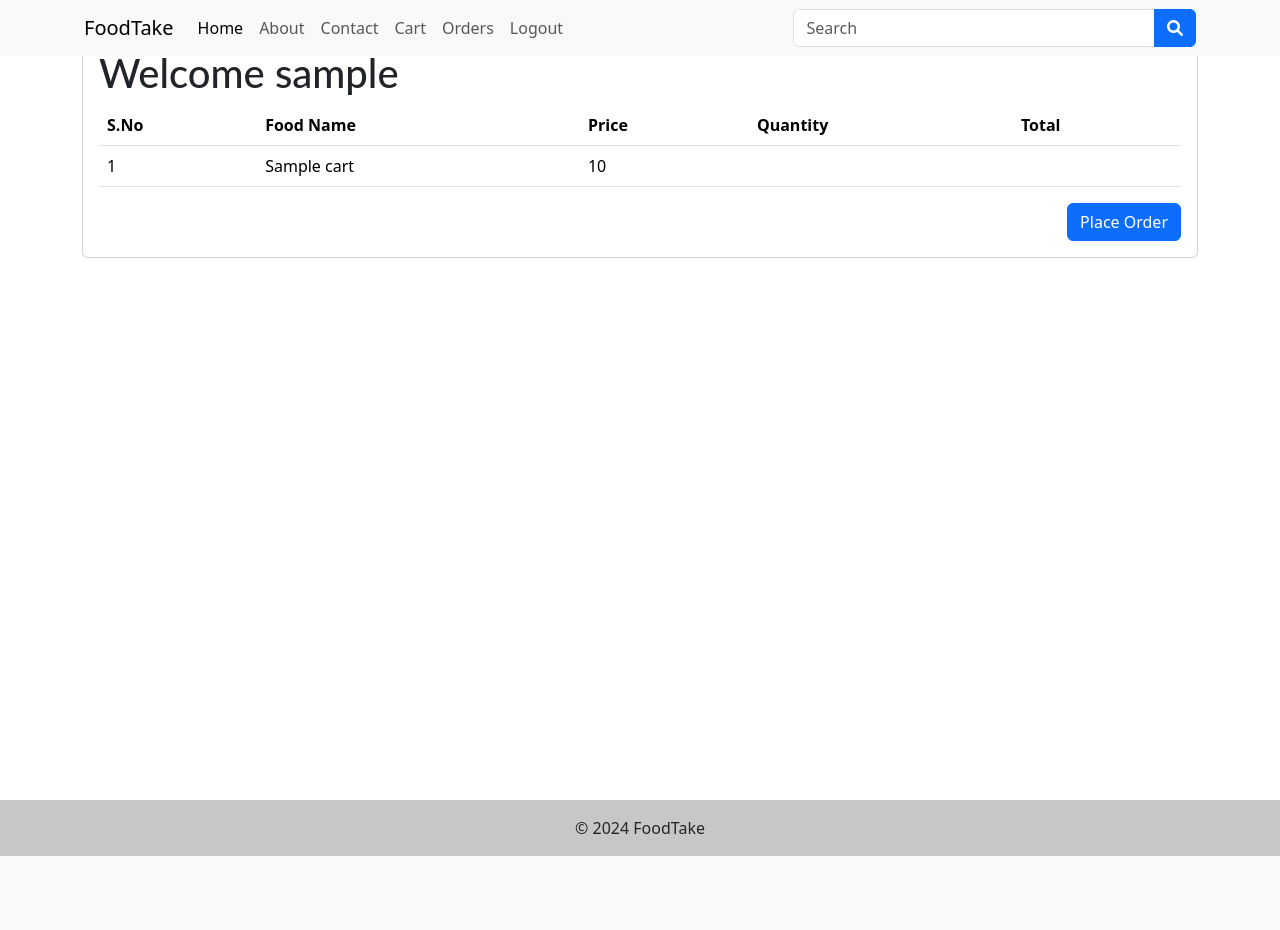
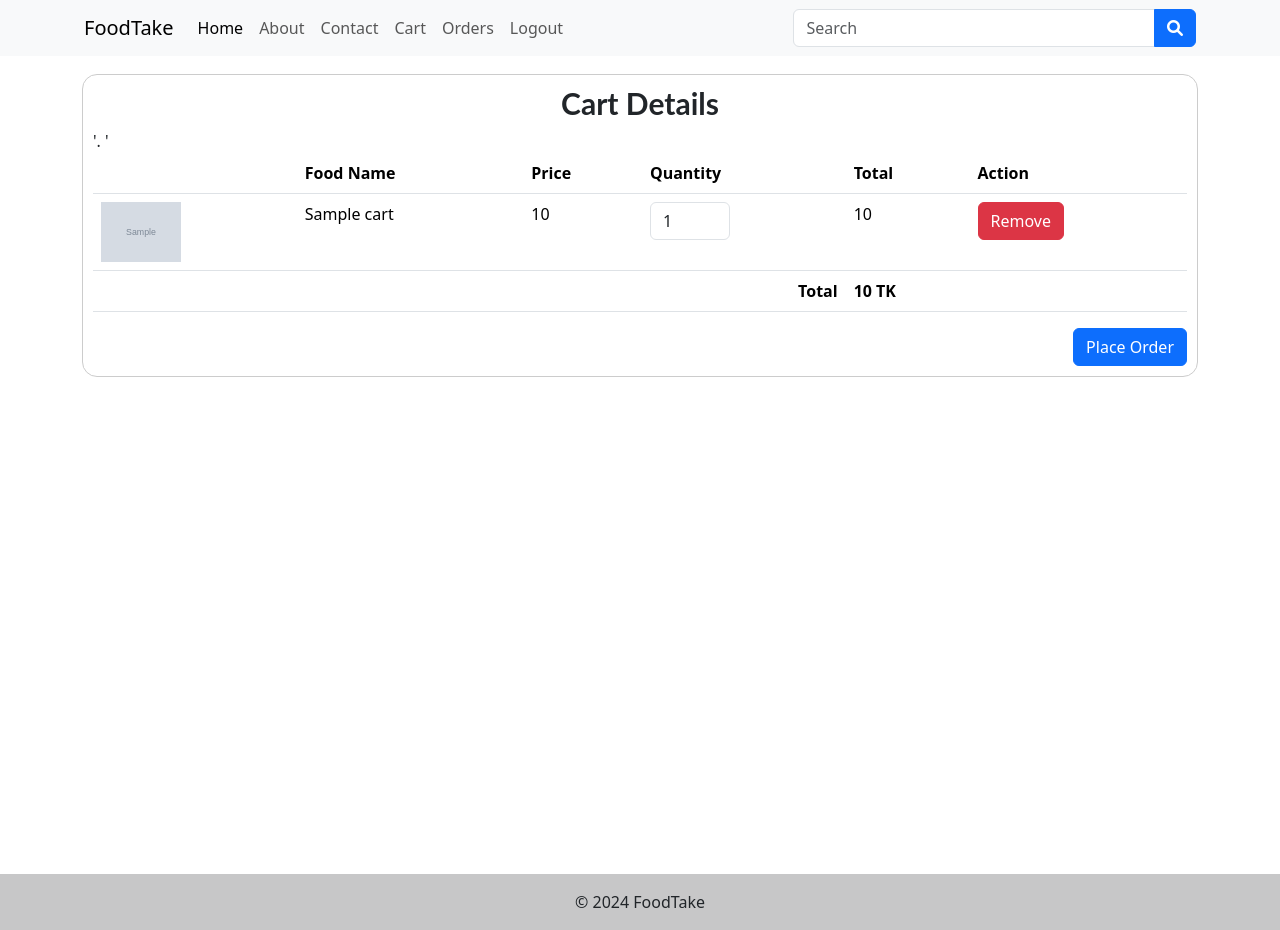
Before and after one commit to mhr-noyon/FoodTake, a PHP site: page /cart_page.php in a window 1280 px wide. Before the commit the page ends 856 px from the top, so only its background shows below. Run offline with PHP 8.4, Linux system fonts and the light colour scheme; the visitor is signed in with stand-in values (Sample User, id 1); tables that the repository leaves empty or names only in its code hold one stand-in row (values such as "Sample post"); grey boxes marked "Sample" are stand-in pictures.

Commit message:
cart details page is working

```diff
--- a/css/landingPage.css
+++ b/css/landingPage.css
@@ -50,6 +50,8 @@ h6 {
   background-color: rgb(236, 236, 236) !important;
 }
 .main {
+  /* background-color: #93d7ff;
+  z-index: 1 !important; */
   min-height: 100vh;
   margin: 0;
 }
@@ -250,3 +252,25 @@ h6 {
   margin: 20px auto;
   opacity: 0.8;
 }
+
+/* Card details page */
+.cart-box{
+  margin-top: 50px;
+  justify-content: space-between;
+  align-items: center;
+  padding: 10px;
+  border: 1px solid #ccc;
+  border-radius: 15px;
+}
+.quantity-div{
+  width: 80px !important;
+  color: rgb(105, 78, 255);
+}
+.cart-caption{
+  font-size: 30px;
+  font-weight: bold;
+  text-align:center;
+}
+.cart-food-img{
+  width: 80px;
+}
--- a/customer_signin/add_to_cart.php
+++ b/customer_signin/add_to_cart.php
@@ -39,3 +39,5 @@ if (isset($_POST['id']) && isset($_POST['name']) && isset($_POST['price']) && is
 } else {
      echo "You are not LOGGED IN!";
 }
+// Close connection
+$conn->close();
--- a/customer_signin/cart_details.php
+++ b/customer_signin/cart_details.php
@@ -1,10 +1,9 @@
 <?php
 include "db_conn.php";
-
+$_SESSION['count']=0;
 if (isset($_SESSION['customer_username'])) {
      $user_id = $_SESSION['customer_user_id'];
      $uname = $_SESSION['customer_username'];
-     echo "<h1>Welcome $uname</h1>";
      $sql = "SELECT * FROM cart WHERE customer_id='$user_id'";
 
      $result = mysqli_query($conn, $sql);
@@ -15,16 +14,25 @@ if (isset($_SESSION['customer_username'])) {
      //      <th scope="col">Total</th>
      // </tr>
      if (mysqli_num_rows($result) > 0) {
-          $count = 1;
+          $totalPrice = 0;
           while ($row = $result->fetch_assoc()) {
-               echo "<tr><td>" . $count . "</td><td>" . $row["name"] . "</td><td>" . $row["price"] . "</td><td>" . `<div data-mdb-input-init class="form-outline" style="width: 22rem; z-index: 1;"><input min="1" type="number" value='1' id="typeNumber" class="form-control" /><label class="form-label" for="typeNumber">Number input</label>
-</div>` . "</td> <td>" . `<span id="total">0</span>` . "</td>";
-               $count++;
+               echo '<tr class="cartItems" data-id="' . $row["food_id"] . '" data-name="' . $row["name"] . '" data-image="' . $row["image"] . '" data-price="' . $row["price"] . '">
+               <td> <img src="' . $row["image"] . '" alt="Food Image"  class="cart-food-img"> </td><td>' . $row["name"] . "</td>
+               <td id='item-price' class='item-price'>" . $row["price"] . '</td>
+               <span class="item-id" id="item-id" style="display:none">' . $row["food_id"] . '</span>
+               <td>
+                    <div data-mdb-input-init class="form-outline quantity-div" style="width: 22rem;"><input type="number" min="1"  value="1" id="quantity" class="form-control quantity" /></div></td>
+               <td><span class="item-total-price" id="item-total-price">' . $row["price"] . '</span></td>' .
+                    '<td><button class="btn btn-danger" onclick="removeFood(this)">Remove</button></td>';
+
+               echo "</tr>";
+               $_SESSION['count']++;
+               $totalPrice += $row["price"];
           }
      } else {
 ?>
           <tr>
-               <td colspan="5" style="text-align: center;">No items in the cart</td>
+               <td colspan="6" style="text-align: center;">No items in the cart</td>
           </tr>
 <?php
      }
--- a/customer_signin/cart_page.php
+++ b/customer_signin/cart_page.php
@@ -10,7 +10,12 @@ session_start();
      <meta name="viewport" content="width=device-width, initial-scale=1.0" />
      <title>Home Page</title>
      <!-- Custom CSS -->
-     <link rel="stylesheet" href="/FoodTake/css/landingPage.css" />
+     <link rel="stylesheet" href="../css/landingPage.css" />font awesome cdn link
+
+
+     <link rel="stylesheet" href="https://cdnjs.cloudflare.com/ajax/libs/font-awesome/6.0.0/css/all.min.css">
+     <script src="https://ajax.googleapis.com/ajax/libs/jquery/3.5.1/jquery.min.js"></script>
+
      <!-- Bootstap linking -->
      <link href="https://cdn.jsdelivr.net/npm/bootstrap@5.3.3/dist/css/bootstrap.min.css" rel="stylesheet" />
      <script src="https://cdn.jsdelivr.net/npm/bootstrap@5.3.3/dist/js/bootstrap.bundle.min.js"></script>
@@ -21,37 +26,54 @@ session_start();
      <?php include '../header.php'; ?>
      <!-- Main Body -->
      <div class="main">
+          <div class="container">
                <!-- Card items details -->
-          <div class="container">
-               <div class="row">
-                    <div class="col-lg-12">
-                         <div class="card">
-                              <div class="card-body">
-                                   <h5 class="card-title">Cart</h5>
-                                   <div class="card-text">
+               <div class="cart-box">
+                    <h1 class="cart-caption">Cart Details</h1>
                     <table class="table">
                          <thead>
                               <tr>
-                                                       <th scope="col">S.No</th>
+                                   <img src="" alt="">
+                                   <th scope="col"></th>
                                    <th scope="col">Food Name</th>
                                    <th scope="col">Price</th>
                                    <th scope="col">Quantity</th>
                                    <th scope="col">Total</th>
+                                   <th scope="col">Action</th>
                               </tr>
                          </thead>
-                                             <tbody id="cartItems">
-                                                  <?php include 'cart_details.php'; ?>
+                         <tbody>
+                              <tr class="cartItems" style="display: none;">
+                                   <td></td>
+                                   <td></td>
+                                   <td id='item-price' class='item-price'>0</td>
+                                   <span class="item-id" id="item-id" style="display:none"></span>
+                                   <td>
+                                        <div data-mdb-input-init class="form-outline quantity-div" style="width: 22rem;"><input type="number" min="1" value="1" id="quantity" class="form-control quantity" />0</div>
+                                   </td>
+                                   <td><span class="item-total-price" id="item-total-price">0</span></td>'.
+                                   '<td><button class="btn btn-danger" onclick="removeFood(this)"></button></td>
+                              </tr>
+                              <?php include 'cart_details.php';
+                              ?>
+                         </tbody>
+                         <tfoot>
+                              <?php
+                              if ($_SESSION['count'] > 0) { ?>
 
-                                   </div>
-                                   </tbody>
+                                   <tr style="font-weight:bold;">
+                                        <td colspan="4" style="text-align: right;">Total</td>
+                                        <td id="total-price"><?php echo $totalPrice; ?> TK</td>
+                                        <td></td>
+                                   </tr>
+                              <?php } ?>
+                         </tfoot>
                     </table>
                     <div class="d-flex justify-content-end">
                          <button class="btn btn-primary" onclick="placeOrder()">Place Order</button>
                     </div>
                </div>
-                         </div>
-                    </div>
-               </div>
+
           </div>
      </div>
 
@@ -59,6 +81,7 @@ session_start();
      <?php include '../footer.php'; ?>
 
      <script src="/FoodTake/javascript/home_page.js"></script>
+     <script src="/FoodTake/javascript/add_to_cart.js"></script>
 </body>
 
 </html>
--- a/customer_signin/customer_login_check.php
+++ b/customer_signin/customer_login_check.php
@@ -52,3 +52,6 @@ if (isset($_POST['uname']) && isset($_POST['password'])) {
 	header("Location: customer-login.php");
 	exit();
 }
+
+// Close connection
+$conn->close();
--- a/customer_signin/customer_signup_check.php
+++ b/customer_signin/customer_signup_check.php
@@ -89,3 +89,6 @@ if (
 	header("Location: customer_signup.php");
 	exit();
 }
+
+// Close connection
+$conn->close();
--- a/javascript/add_to_cart.js
+++ b/javascript/add_to_cart.js
@@ -25,3 +25,82 @@ function add_to_cart(btn) {
     },
   });
 }
+// total price calculation
+function updateCart() {
+  const totalPriceElement = document.getElementById("total-price");
+  let total = 0;
+  console.log("Cart updated");
+
+  document.querySelectorAll(".cartItems").forEach((item) => {
+    const price = parseFloat(item.querySelector(".item-price").innerHTML);
+    const quantity = parseInt(item.querySelector(".quantity").value);
+    console.log(quantity, price);
+    const itemTotal = price * quantity;
+    item.querySelector(".item-total-price").textContent = `${itemTotal} TK`;
+
+    total += itemTotal;
+  });
+
+  totalPriceElement.textContent = `${total} TK`;
+}
+// Total price calculation
+document.addEventListener("DOMContentLoaded", function () {
+  const quantityInputs = document.querySelectorAll(".quantity");
+
+  quantityInputs.forEach((input) => {
+    input.addEventListener("change", updateCart);
+  });
+});
+// document.addEventListener("DOMContentLoaded", function () {
+//   console.log("DOM loaded");
+//   const quantityInputs = document.querySelectorAll(".quantity");
+//   // console.log(quantityInputs);
+//   const totalPriceElement = document.getElementById("total-price");
+
+//   quantityInputs.forEach((input) => {
+//     input.addEventListener("change", updateCart);
+//   });
+
+//   function updateCart() {
+//     let total = 0;
+//     console.log("Cart updated");
+
+//     document.querySelectorAll(".cartItems").forEach((item) => {
+//       console.log(item);
+//       const price = parseFloat(item.querySelector(".item-price").innerHTML);
+//       const quantity = parseInt(item.querySelector(".quantity").value);
+//       console.log(quantity,price);
+//       const itemTotal = price * quantity;
+//       item.querySelector(".item-total-price").textContent = `${itemTotal} TK`;
+
+//       total += itemTotal;
+//     });
+//     console.log(total);
+//     totalPriceElement.textContent = `${total} TK`;
+//   }
+// });
+
+function removeFood(btn) {
+  console.log("clicked");
+  var parentDiv = $(btn).closest(".cartItems");
+  var id = parentDiv.data("id");
+  var name = parentDiv.data("name");
+  var price = parentDiv.data("price");
+  var image = parentDiv.data("image");
+  // console.log(id, name, price, image);
+  $.ajax({
+    url: "./remove_from_cart.php",
+    method: "POST",
+    data: {
+      id: id,
+    },
+    success: function (response) {
+      console.log(response);
+      parentDiv.remove();
+      updateCart();
+    },
+    error: function (xhr, status, error) {
+      console.error(xhr.responseText);
+    },
+  });
+}
```
Also changed, not shown: customer_signin/remove_from_cart.php (added, +36 -0 lines). Lines whose indentation alone changed are shown as unchanged.
